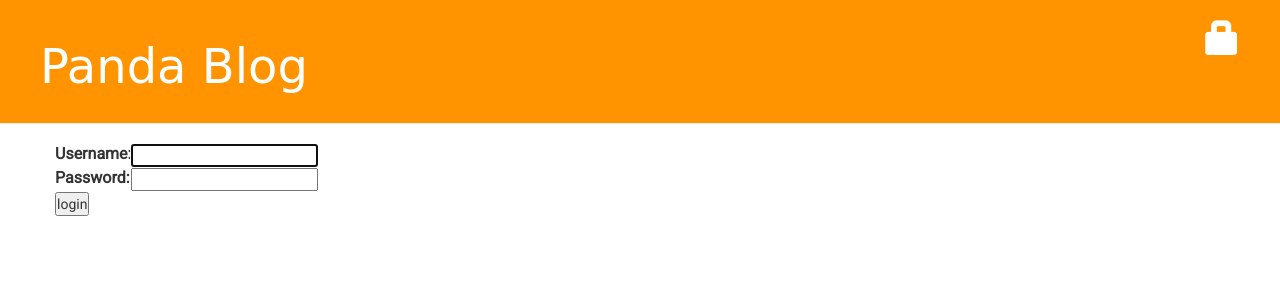
After one commit to Jennifersd/project-django, a Django app: page /accounts/login/ in a window 1280 px wide. The commit adds this page. Shown: the top 300 px of the page. Run offline with Django 3.2, Linux system fonts and the light colour scheme; some libraries are stand-ins or nearby versions.

Commit message:
add login admin user for authorizing add/edit/remove post

```diff
--- a/blog/templates/blog/base.html
+++ b/blog/templates/blog/base.html
@@ -10,9 +10,13 @@
        <body>
            <div class="page-header">
           	{% if user.is_authenticated %}
-				<a href="{% url 'post_draft_list' %}" class="top-menu"><span class="glyphicon glyphicon-edit"></span></a>
+				<a href="{% url 'post_new' %}" class="top-menu"><span class="glyphicon glyphicon-plus"></span></a>
+		        <a href="{% url 'post_draft_list' %}" class="top-menu"><span class="glyphicon glyphicon-edit"></span></a>
+		        <p class="top-menu">Hello {{ user.username }} <small>(<a href="{% url 'logout' %}">Log out</a>)</small></p>
+			{% else %}
+				<a href="{% url 'login' %}" class="top-menu"><span class="glyphicon glyphicon-lock"></span></a>
         	{% endif %}
-				<a href="{% url 'post_new' %}" class="top-menu"><span class="glyphicon glyphicon-plus"></span></a>
+
 				<h1><a href="">Panda Blog</a></h1>
            </div>
 	         <div class="content container">
--- a/blog/templates/blog/post_detail.html
+++ b/blog/templates/blog/post_detail.html
@@ -10,9 +10,10 @@
 		    <a class="btn btn-default" href="{% url 'post_publish' pk=post.pk %}">Publish</a>
 		{% endif %}
 
+		{% if user.is_authenticated %}
 	    <a class="btn btn-default" href="{% url 'post_edit' pk=post.pk %}"><span class="glyphicon glyphicon-pencil"></span></a>
-
 	    <a class="btn btn-default" href="{% url 'post_remove' pk=post.pk %}"><span class="glyphicon glyphicon-remove"></span></a>
+	    {% endif %}
     </div>
     <h1>{{ post.title }}</h1>
     <p>{{ post.text|linebreaksbr }}</p>
--- /dev/null
+++ b/blog/templates/registration/login.html
@@ -0,0 +1,26 @@
+{% extends 'blog/base.html' %}
+
+{% block content %}
+
+	{% if form.errors %}
+        <p>Your username and password didn't match. Please try again.</p>
+    {% endif %}
+
+	<form method="post" action="{% url 'login' %}">
+    {% csrf_token %}
+        <table>
+        <tr>
+            <td>{{ form.username.label_tag }}</td>
+            <td>{{ form.username }}</td>
+        </tr>
+        <tr>
+            <td>{{ form.password.label_tag }}</td>
+            <td>{{ form.password }}</td>
+        </tr>
+        </table>
+
+        <input type="submit" value="login" />
+        <input type="hidden" name="next" value="{{ next }}" />
+    </form>
+
+{% endblock%}
--- a/panda/settings.py
+++ b/panda/settings.py
@@ -100,6 +100,7 @@ AUTH_PASSWORD_VALIDATORS = [
     },
 ]
 
+LOGIN_REDIRECT_URL = '/'
 
 # Internationalization
 # https://docs.djangoproject.com/en/1.10/topics/i18n/
--- a/panda/urls.py
+++ b/panda/urls.py
@@ -17,11 +17,15 @@ Including another URLconf
 from django.conf.urls import include, url
 from django.contrib import admin
 
+from django.contrib.auth import views
+
 urlpatterns = [
     # Examples:
         # url(r'^$', 'mysite.views.home', name='home'),
         # url(r'^blog/', include('blog.urls')),
 
     url(r'^admin/', admin.site.urls),
+    url(r'^accounts/login/$', views.login, name='login'),
+    url(r'^accounts/logout/$', views.logout, name='logout', kwargs={'next_page': '/'}),
     url(r'', include('blog.urls')),
 ]
```
Also changed, not shown: blog/views.py (+7 -0 lines).
